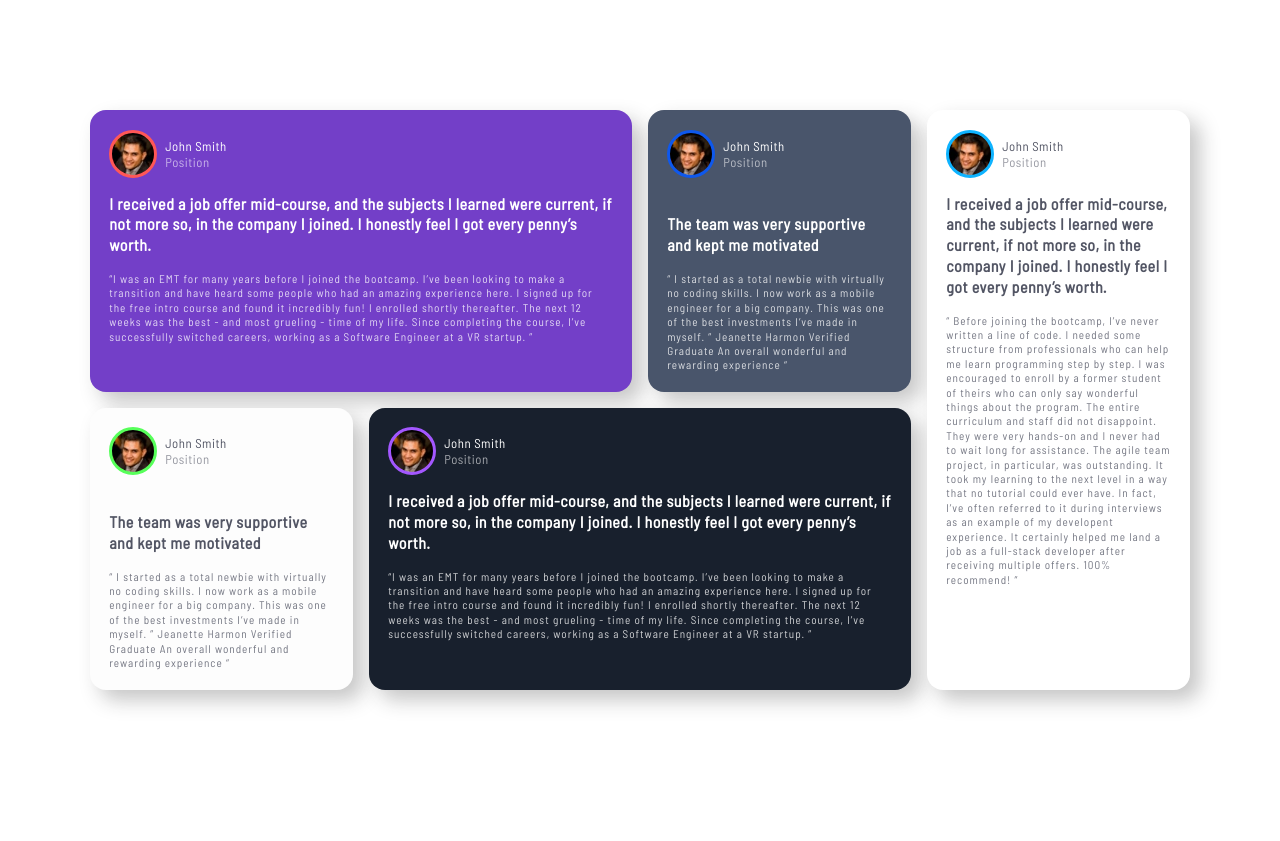
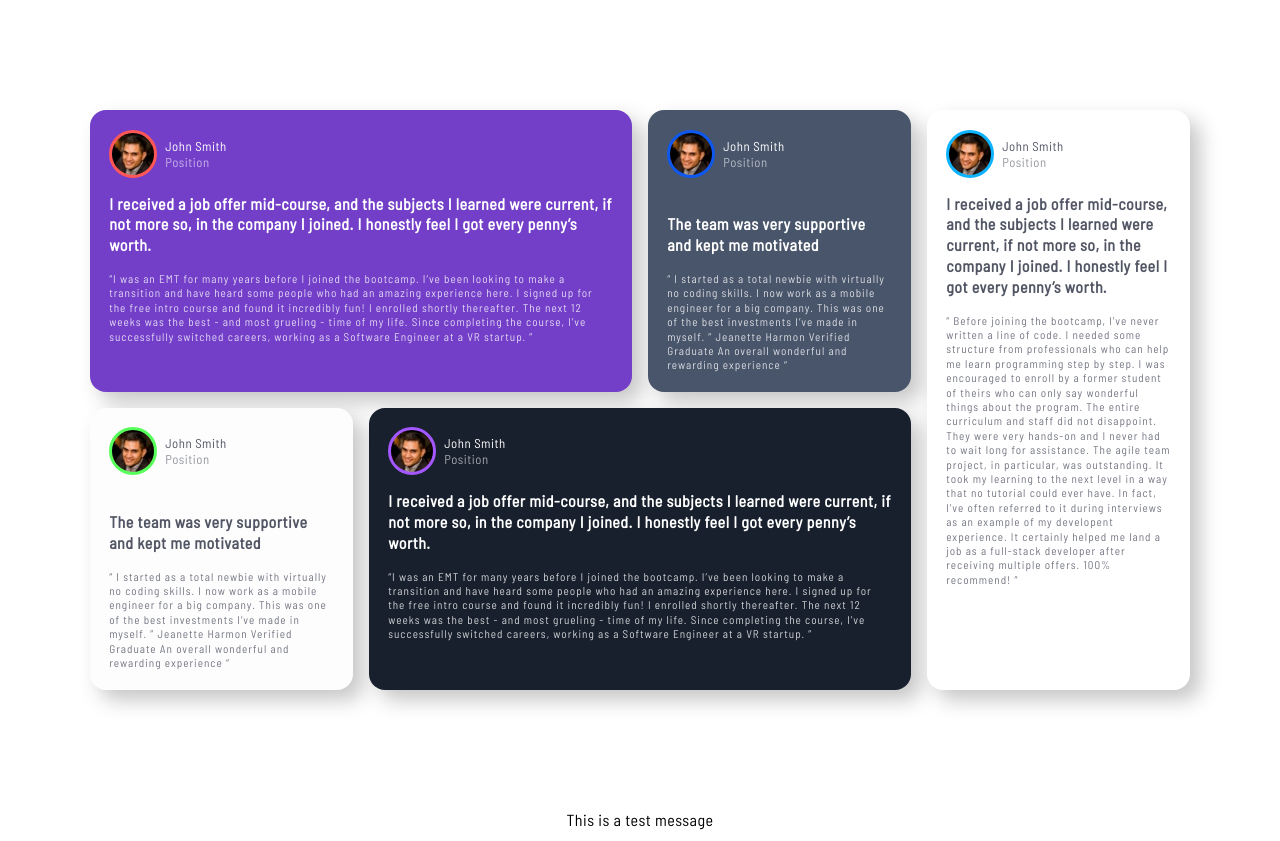
Before and after one commit to cynamonstudio/grid-sass, a plain HTML site: page index.html in a window 1280 px wide. Before the commit the page ends 800 px from the top, so only its background shows below. Drawn offline with Linux system fonts and the light colour scheme.

Commit message:
DISCLAIMER ADDED

```diff
--- a/index.html
+++ b/index.html
@@ -8,6 +8,9 @@
     <link rel="stylesheet" href="css/style.css">
   </head>
   <body>
+    <div class="wrap-all">
+
+
     <div class="container">
         <div class="wrapper">
     <div class="box" id="box1">
@@ -97,10 +100,15 @@
     </div>
 </div>
         </div>
+
+
         </div>
 
+        <div class="disclaimer">
+            <p class="main-text">This is a test message</p>
+        </div>
+</div>
 
-</div>
 
 	<script src="app.js"></script>
   </body>
--- a/scss/style.scss
+++ b/scss/style.scss
@@ -99,3 +99,13 @@
     }
 
 }
+
+
+.disclaimer{
+    width: 100%;
+    display: flex;
+    justify-content: center;
+    align-items: center;
+    padding: 10px;
+
+}
```
Also changed, not shown: css/style.css.
